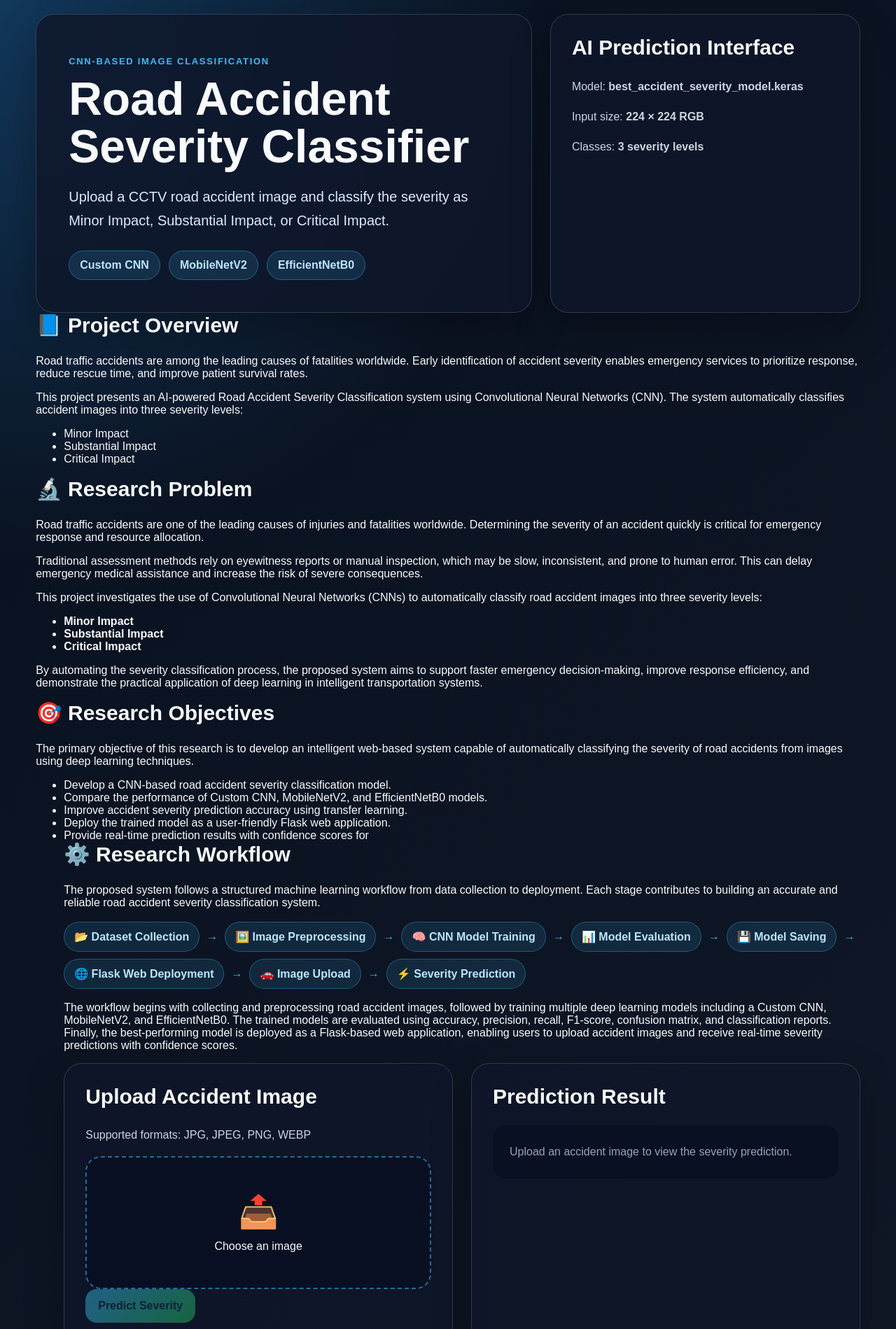
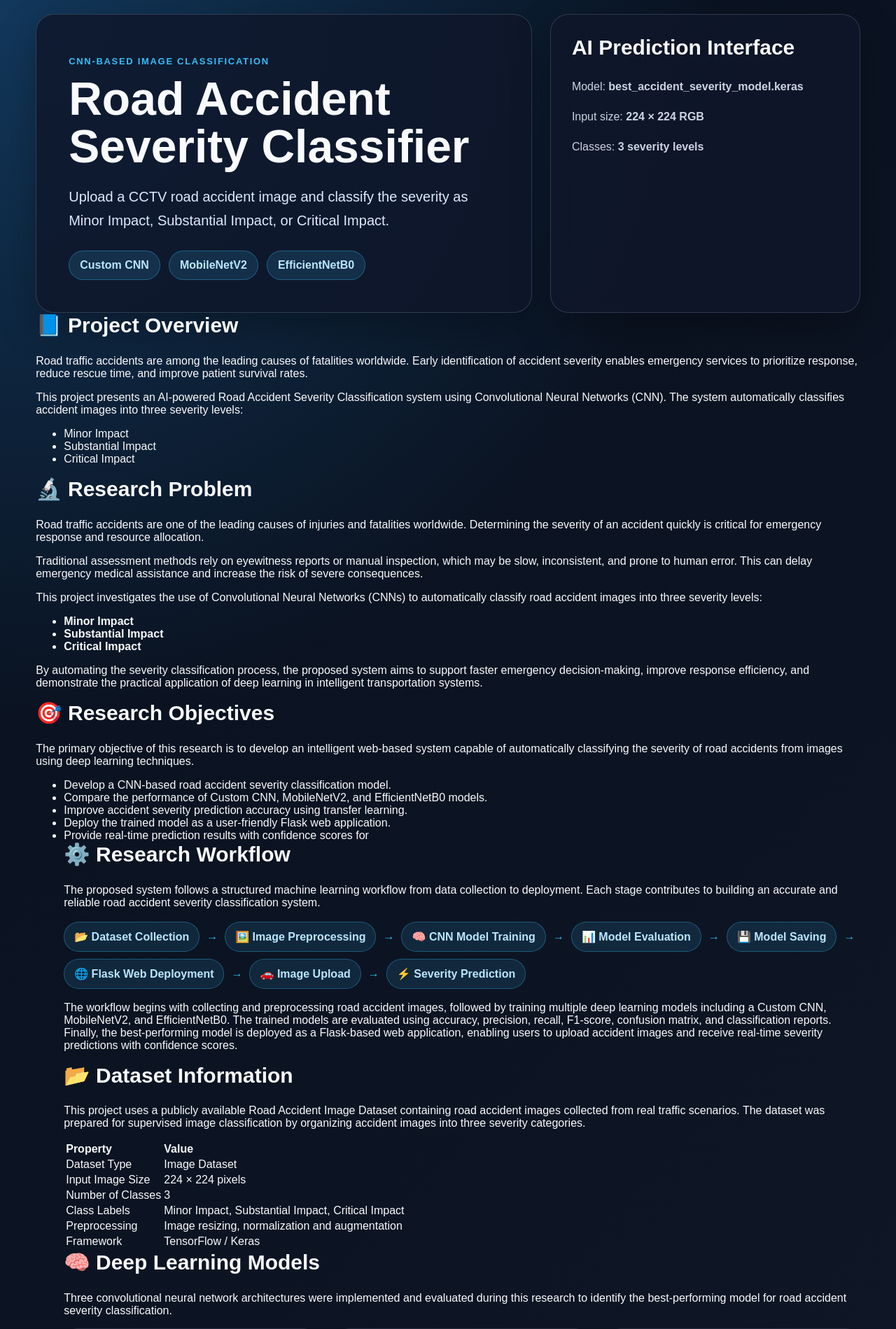
Before and after one commit to gopichandrachamanti8877-sketch/road--accident-severity--flask, a Flask app: page / in a window 1280 px wide. Shown: the top 1899 px of the page at 70% size. Run offline with Flask 3, Linux system fonts and the light colour scheme.

Commit message:
Enhance index.html with dataset and model details
Added dataset information and deep learning models sections to the index.html file, including details about the dataset, model architectures, and performance metrics.

```diff
--- a/templates/index.html
+++ b/templates/index.html
@@ -146,6 +146,125 @@
 
 </section>
 
+<section class="card">
+
+<h2>📂 Dataset Information</h2>
+
+<p>
+This project uses a publicly available Road Accident Image Dataset containing
+road accident images collected from real traffic scenarios. The dataset was
+prepared for supervised image classification by organizing accident images
+into three severity categories.
+</p>
+
+<table class="dataset-table">
+
+<tr>
+<th>Property</th>
+<th>Value</th>
+</tr>
+
+<tr>
+<td>Dataset Type</td>
+<td>Image Dataset</td>
+</tr>
+
+<tr>
+<td>Input Image Size</td>
+<td>224 × 224 pixels</td>
+</tr>
+
+<tr>
+<td>Number of Classes</td>
+<td>3</td>
+</tr>
+
+<tr>
+<td>Class Labels</td>
+<td>Minor Impact, Substantial Impact, Critical Impact</td>
+</tr>
+
+<tr>
+<td>Preprocessing</td>
+<td>Image resizing, normalization and augmentation</td>
+</tr>
+
+<tr>
+<td>Framework</td>
+<td>TensorFlow / Keras</td>
+</tr>
+
+</table>
+
+</section>
+  <section class="card">
+
+<h2>🧠 Deep Learning Models</h2>
+
+<p>
+Three convolutional neural network architectures were implemented and evaluated
+during this research to identify the best-performing model for road accident
+severity classification.
+</p>
+
+<div class="model-grid">
+
+<div class="model-card">
+<h3>Custom CNN</h3>
+<p>
+A baseline convolutional neural network developed from scratch for comparison.
+</p>
+</div>
+
+<div class="model-card">
+<h3>MobileNetV2</h3>
+<p>
+A lightweight transfer learning model optimized for efficient image
+classification.
+</p>
+</div>
+
+<div class="model-card">
+<h3>EfficientNetB0</h3>
+<p>
+A modern transfer learning architecture providing improved feature extraction
+and classification performance.
+</p>
+</div>
+
+</div>
+
+</section>
+     <section class="card">
+
+<h2>📊 Performance Metrics</h2>
+
+<p>
+The trained models were evaluated using several machine learning performance
+metrics to measure classification effectiveness.
+</p>
+
+<ul>
+
+<li>Accuracy</li>
+
+<li>Precision</li>
+
+<li>Recall</li>
+
+<li>F1 Score</li>
+
+<li>Confusion Matrix</li>
+
+<li>Classification Report</li>
+
+<li>Training Loss</li>
+
+<li>Validation Loss</li>
+
+</ul>
+
+</section>
     <section class="predictor">
       <div class="upload-card">
         <h2>Upload Accident Image</h2>
```
